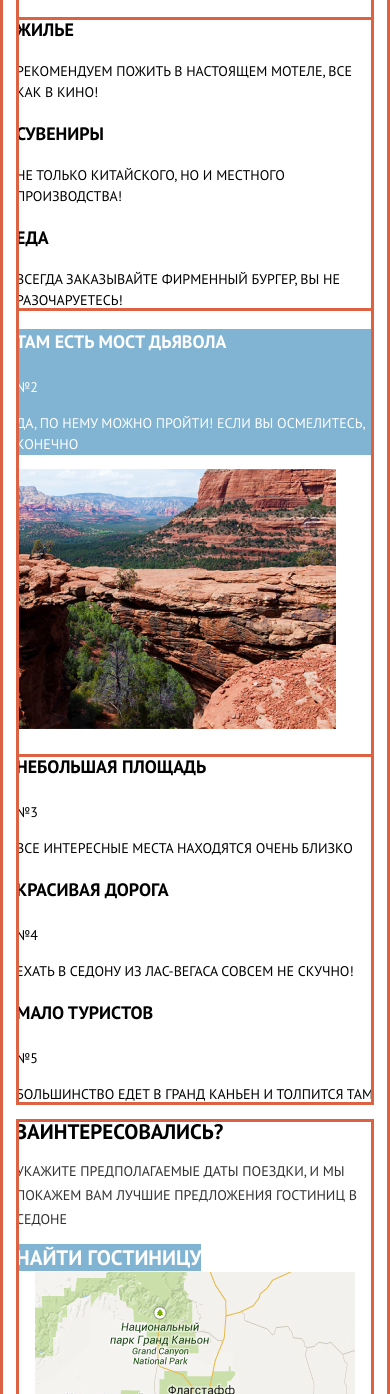
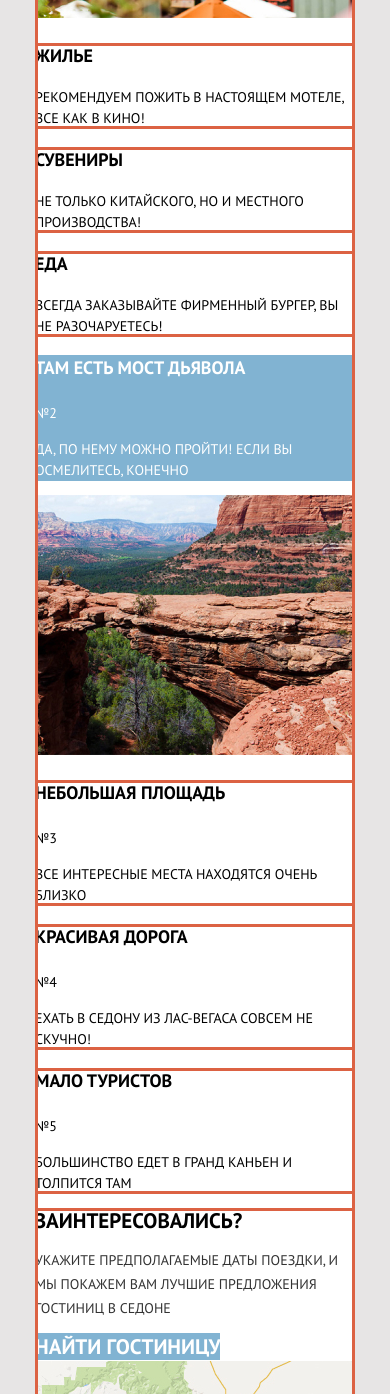
Before and after one commit to mihail-salihov/1514693-sedona-21, a website: page source/index.html in a window 390 px wide. Shown: the part 1100-2494 px from the top of the page. Drawn offline with nearby package versions, Linux system fonts and the light colour scheme; files that its build step writes are made by us from their sources.

Commit message:
Адаптивная сетка для главной страницы(доработанная)

```diff
--- a/source/index.html
+++ b/source/index.html
@@ -9,14 +9,13 @@
 </head>
 
 <body class="page-body">
-  <div class="page-body-wrapper">
+  <div class="page-body__wrapper">
     <header class="page-header">
       <a class="page-header__logo">
         <img class="page-header__logo-image" src="img/logotype-mobile.png" width="102" height="84" alt="Логотип города Седона">
       </a>
       <nav class="main-nav">
         <button class="main-nav__toggle" type="button"><span class="visually-hidden">Открыть меню</span></button>
-        <div class="main-nav__wrapper">
         <ul class="main-nav__list">
           <li class="main-nav__item">
             <a href="index.html">
@@ -39,7 +38,6 @@
             </a>
           </li>
         </ul>
-        </div>
       </nav>
       <div class="header-presentation">
         <div class="header-presentation__poster">
@@ -99,25 +97,19 @@
           <li class="advantages__list-section">
             <ul class="advantages__list-container">
               <li class="advantages__block-third">
-                <div class="advantages__item advantages__item--type-2">
                 <h3 class="advantages__title advantages__title--type-2">Небольшая площадь</h3>
                 <span class="advantages__title-numeral advantages__title-numeral--type-2">&#8470;3</span>
                 <p class="advantages__description advantages__description--type-2">Все интересные места находятся очень близко</p>
-                </div>
               </li>
               <li class="advantages__block-fourth">
-                <div class="advantages__item advantages__item--type-2">
                 <h3 class="advantages__title advantages__title--type-2">Красивая дорога</h3>
                 <span class="advantages__title-numeral advantages__title-numeral--type-2">&#8470;4</span>
                 <p class="advantages__description advantages__description--type-2">Ехать в Седону из Лас-Вегаса совсем не скучно!</p>
-                </div>
               </li>
               <li class="advantages__block-fifth">
-                <div class="advantages__item advantages__item--type-2">
                 <h3 class="advantages__title advantages__title--type-2">Мало туристов</h3>
                 <span class="advantages__title-numeral advantages__title-numeral--type-2">&#8470;5</span>
                 <p class="advantages__description advantages__description--type-2">Большинство едет в Гранд Каньен и толпится там</p>
-                </div>
               </li>
             </ul>
           </li>
--- a/source/less/blocks/advantages.less
+++ b/source/less/blocks/advantages.less
@@ -4,14 +4,14 @@
   outline-width: 3px;
   outline-offset: -3px;
   list-style: none;
-  margin: 0;
+  margin: 0 auto;
   padding: 0;
 }
 
 /*Список приемуществ*/
 .advantages__list {
   list-style: none;
-  margin: 0;
+  margin: 0 auto;
   padding: 0;
 }
 
@@ -52,27 +52,15 @@
   background-color: @blue-matt;
 }
 
-/*Не большая площадь*/
-/*Красивая дорога*/
-/*Мало туристов*/
-.advantages__item--type-2,
-.advantages__title--type-2,
-.advantages__title-description--type-2,
-.advantages__title-numeral--type-2 {
-  color: @base-black;
-  background-color: @base-white;
-}
-
 .advantages__block-first {
   @media (min-width: @tablet-width) {
     display: grid;
     grid-template-columns: 1fr 2fr;
-    grid-template-rows: 256px;
-    width: 100%;
     text-align: center;
   }
 }
 
+/*Блок Жилье - Сувениры - Еда*/
 .advantages__picture {
   list-style: none;
   outline-color: @red-orange;
@@ -82,12 +70,25 @@
 
   @media (min-width: @tablet-width) {
     display: flex;
-    justify-content: space-around;
+  }
+}
+
+.advantages__picture-icon {
+  list-style: none;
+  outline-color: @red-orange;
+  outline-style: solid;
+  outline-width: 3px;
+  outline-offset: -3px;
+  margin: 0 auto;
+
+  @media (min-width: @tablet-width) {
+    display: flex;
+    flex-direction: column;
+    flex-basis: 256px;
   }
 
   @media (min-width: @desktop-width) {
-    display: flex;
-    justify-content: space-around;
+    flex-basis: 400px;
   }
 }
 
@@ -101,28 +102,43 @@
 
 .advantages__list-section {
   list-style: none;
-  margin: 0;
-  padding: 0;
+  margin: 0 auto;
 }
 
-/* Небольшая площадь, Красивая дорога,  Еда */
+/* <БЛОК Небольшая площадь, Красивая дорога,  Еда */
 .advantages__list-container {
   list-style: none;
   outline-color: @red-orange;
   outline-style: solid;
   outline-width: 3px;
   outline-offset: -3px;
-  margin: 0;
-  padding: 0;
+  padding-left: 0;/* левый падинг 40px появлялся в отладчике */
 
   @media (min-width: @tablet-width) {
     display: flex;
-    justify-content: space-around;
+  }
+}
+
+.advantages__block-third,
+.advantages__block-fourth,
+.advantages__block-fifth {
+  color: @base-black;
+  background-color: @base-white;
+  list-style: none;
+  outline-color: @red-orange;
+  outline-style: solid;
+  outline-width: 3px;
+  outline-offset: -3px;
+  margin: 0 auto;
+
+  @media (min-width: @tablet-width) {
+    display: flex;
+    flex-direction: column;
+    flex-basis: 256px;
   }
 
   @media (min-width: @desktop-width) {
-    display: flex;
-    justify-content: space-around;
+    flex-basis: 400px;
   }
 }
 
--- a/source/less/blocks/main-nav.less
+++ b/source/less/blocks/main-nav.less
@@ -4,18 +4,6 @@
   outline-style: solid;
   outline-width: 3px;
   outline-offset: -3px;
-}
-
-.main-nav__wrapper {
-  @media (min-width: @tablet-width) {
-    width: 768px;
-    margin: 0 auto;
-  }
-
-  @media (min-width: @desktop-width) {
-    width: 1200px;
-    margin: 0 auto;
-  }
 }
 
 /*Меню "Главная", "Фото и Видео" и "Форма отзыва"*/
--- a/source/less/blocks/page-body-wrapper.less
+++ /dev/null
@@ -1,9 +0,0 @@
-.page-body-wrapper {
-  @media (min-width: @tablet-width) {
-    padding: 0 34px;
-  }
-
-  @media (min-width: @desktop-width) {
-    padding: 0 40px;
-  }
-}
--- a/source/less/blocks/page-body.less
+++ b/source/less/blocks/page-body.less
@@ -9,3 +9,16 @@
   text-transform: uppercase;
   background-color: @gray-light;
 }
+
+.page-body__wrapper {
+  margin: 0 auto;
+  width: 320px;
+
+  @media (min-width: @tablet-width) {
+    width: 768px;
+  }
+
+  @media (min-width: @desktop-width) {
+    width: 1200px;
+  }
+}
--- a/source/less/blocks/page-footer.less
+++ b/source/less/blocks/page-footer.less
@@ -5,15 +5,6 @@
   outline-style: solid;
   outline-width: 3px;
   outline-offset: -3px;
-  padding: 0 16px;
-
-  @media (min-width: @tablet-width) {
-    padding: 0 34px;
-  }
-
-  @media (min-width: @desktop-width) {
-    padding: 0 40px;
-  }
 }
 
 .page-footer__wrapper {
--- a/source/less/blocks/page-header.less
+++ b/source/less/blocks/page-header.less
@@ -4,25 +4,10 @@
   outline-style: solid;
   outline-width: 3px;
   outline-offset: -3px;
-  padding: 0 16px;
-
-  @media (min-width: @tablet-width) {
-    padding: 0 34px;
-  }
-
-  @media (min-width: @desktop-width) {
-    padding: 0 40px;
-  }
 }
 
 .page-header__logo {
   position: absolute;
   left: 50%;
   transform: translateX(-50%);
-
-  @media (min-width: @tablet-width) {
-    position: absolute;
-    left: 50%;
-    transform: translateX(-50%);
-  }
 }
--- a/source/less/blocks/page-main.less
+++ b/source/less/blocks/page-main.less
@@ -4,13 +4,4 @@
   outline-style: solid;
   outline-width: 3px;
   outline-offset: -3px;
-  padding: 0 16px;
-
-  @media (min-width: @tablet-width) {
-    padding: 0 34px;
-  }
-
-  @media (min-width: @desktop-width) {
-    padding: 0 40px;
-  }
 }
--- a/source/less/blocks/visually-hidden.less
+++ /dev/null
@@ -1,11 +0,0 @@
-.visually-hidden {
-  background-color: @blue-dim;
-
-  @media (min-width: @tablet-width) {
-    display: none;
-  }
-
-  @media (min-width: @desktop-width) {
-    display: none;
-  }
-}
--- a/source/less/global/global.less
+++ b/source/less/global/global.less
@@ -7,9 +7,14 @@ img {
   height: auto;
 }
 
-/*ul {
-  list-style: none;
-  padding-inline-start: 0;
-  margin: 0;
-  padding: 0;
-}*/
+.visually-hidden {
+  background-color: @blue-dim;
+
+  @media (min-width: @tablet-width) {
+    position: absolute;
+    clip: rect(0 0 0 0);
+    width: 1px;
+    height: 1px;
+    margin: -1px;
+  }
+}
--- a/source/less/style.less
+++ b/source/less/style.less
@@ -15,11 +15,9 @@
 @import "blocks/page-main.less";
 @import "blocks/presentation.less";
 @import "blocks/search.less";
-@import "blocks/visually-hidden.less";
 @import "blocks/copyright.less";
 @import "blocks/social.less";
 @import "blocks/form-review.less";
 @import "blocks/presentation-form.less";
 @import "blocks/media-preview.less";
 @import "blocks/video-preview.less";
-@import "blocks/page-body-wrapper.less";
```
Lines whose indentation alone changed are shown as unchanged.
